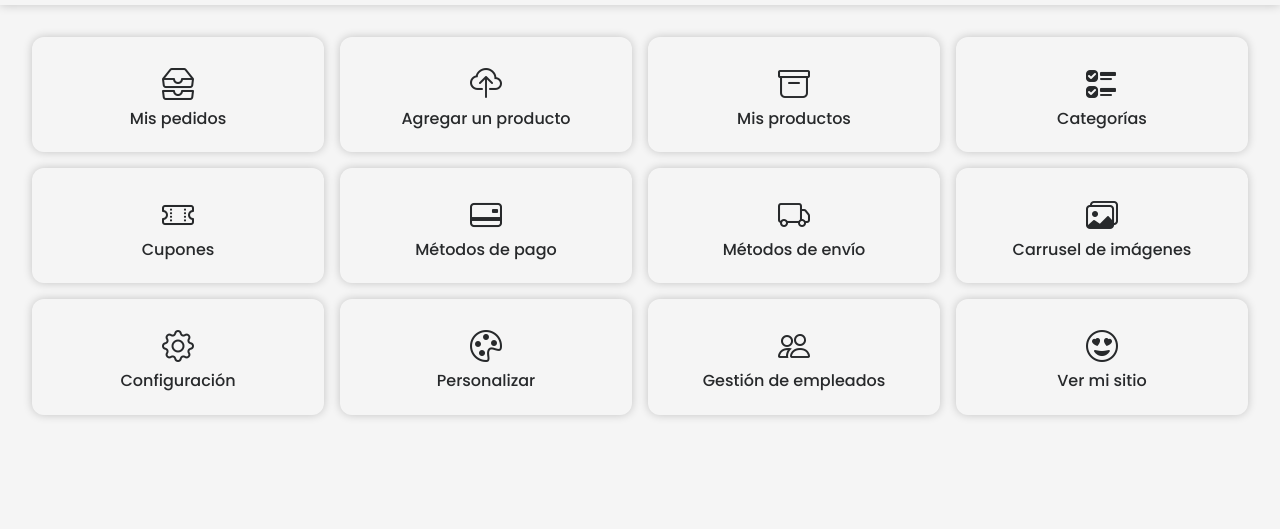
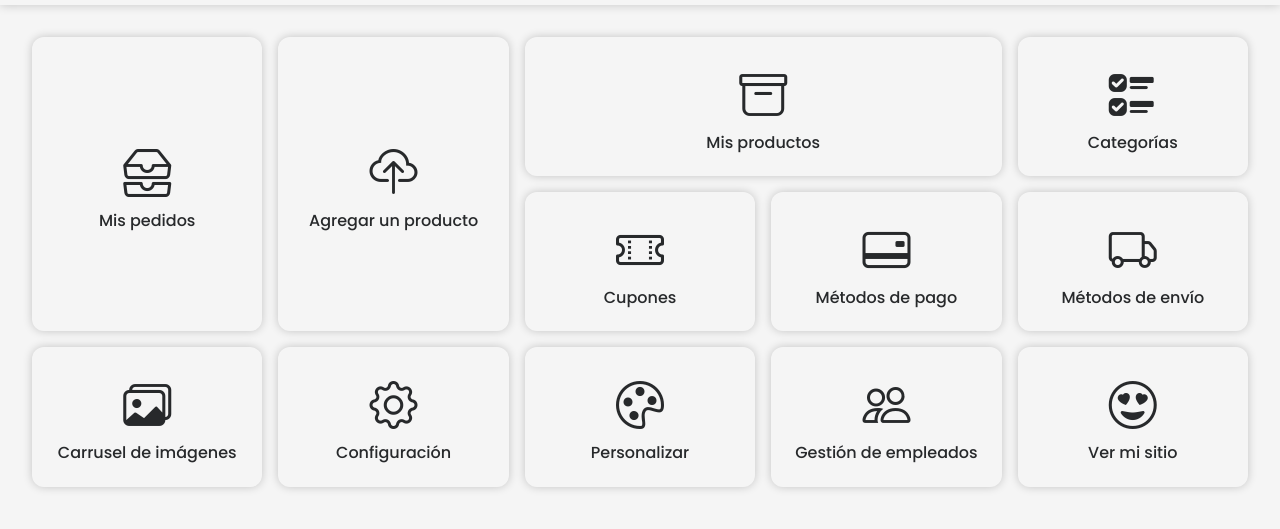
Before and after one commit to Jonatandb/HTML_ControlPanel, a plain HTML site: page index.html in a window 1280 px wide. Shown: the part 77-606 px from the top of the page. Drawn offline with nearby package versions, Linux system fonts and the light colour scheme.

Commit message:
Add media query min-width 1000px

```diff
--- a/css/styles.css
+++ b/css/styles.css
@@ -137,3 +137,25 @@ main {
     grid-template-columns: repeat(4, 1fr);
   }
 }
+
+@media screen and (min-width: 1000px) {
+  .main-grid {
+    grid-template-columns: repeat(5, 1fr);
+  }
+
+  .grid-item i {
+    font-size: 3rem;
+  }
+
+  .grid-item:nth-child(1) {
+    grid-row: 1 / 3;
+  }
+
+  .grid-item:nth-child(2) {
+    grid-row: 1 / 3;
+  }
+
+  .grid-item:nth-child(3) {
+    grid-column: 3 / 5;
+  }
+}
```
